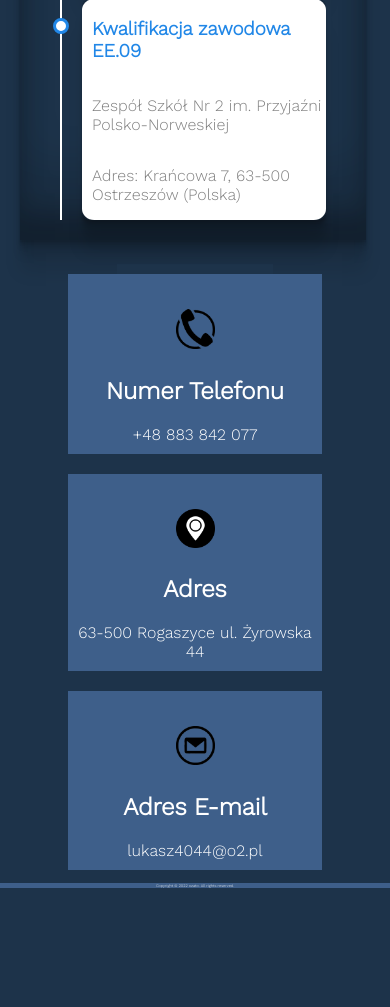
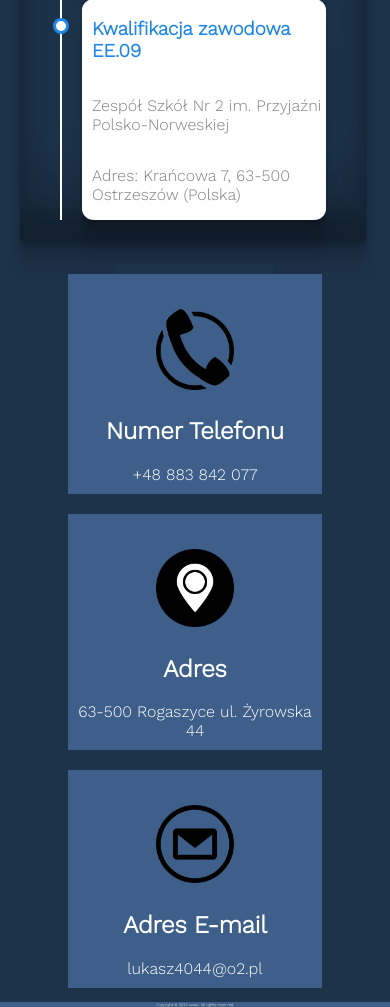
Before and after one commit to Ozatooo/cvlukaszrybarz, a PHP site: page / in a window 390 px wide. Shown: the part 2952-3959 px from the top of the page. Before the commit the page ends 3840 px from the top, so only its background shows below. Run offline with PHP 8.4, Linux system fonts and the light colour scheme; some libraries are stand-ins or nearby versions.

Commit message:
make it better

```diff
--- a/style.css
+++ b/style.css
@@ -52,7 +52,7 @@
      }
      .information img{
          margin-top: 2vh !important;
-         width: 10vw !important;
+         width: 20vw !important;
      }
      #contact{
         background-color: #1D334A ;
```
